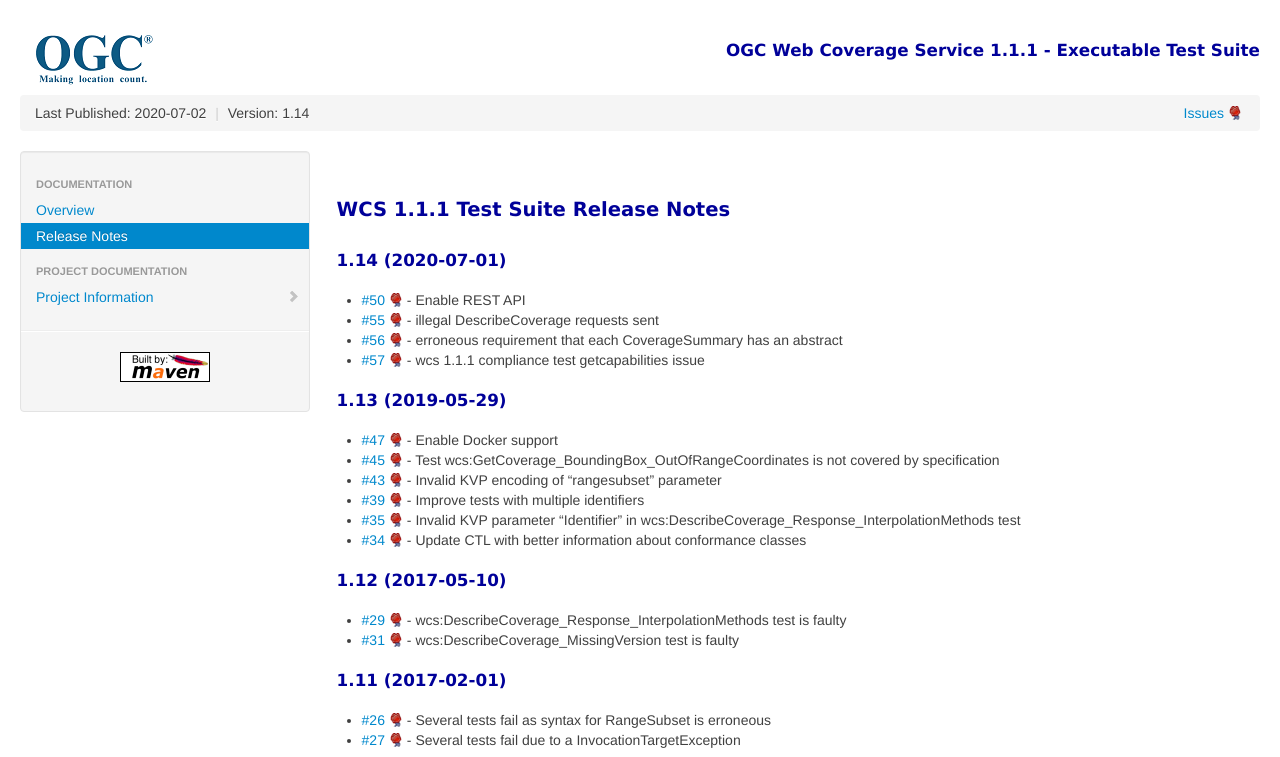
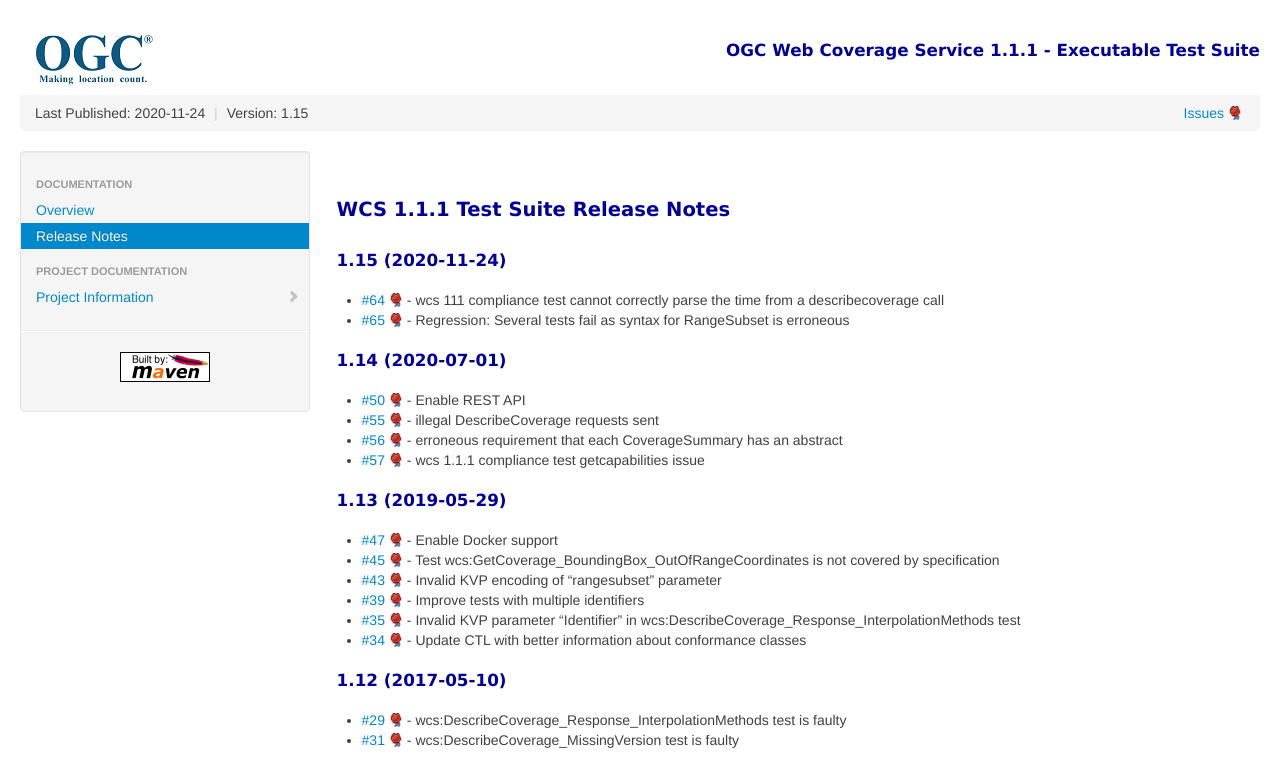
Before and after one commit to opengeospatial/ets-wcs11, a plain HTML site: page relnotes.html in a window 1280 px wide. Shown: the top 757 px of the page. Drawn offline with Linux system fonts and the light colour scheme.

Commit message:
Site checkin for project OGC Web Coverage Service 1.1.1 - Executable Test Suite

```diff
--- a/relnotes.html
+++ b/relnotes.html
@@ -1,13 +1,13 @@
 <!DOCTYPE html>
 <!--
- | Generated by Apache Maven Doxia at 2020-07-02
+ | Generated by Apache Maven Doxia at 2020-11-24
  | Rendered using Apache Maven Fluido Skin 1.3.1
 -->
 <html xmlns="http://www.w3.org/1999/xhtml" xml:lang="en" lang="en">
   <head>
     <meta charset="UTF-8" />
     <meta name="viewport" content="width=device-width, initial-scale=1.0" />
-    <meta name="Date-Revision-yyyymmdd" content="20200702" />
+    <meta name="Date-Revision-yyyymmdd" content="20201124" />
     <meta http-equiv="Content-Language" content="en" />
     <title>OGC Web Coverage Service 1.1.1 - Executable Test Suite &#x2013; WCS 1.1.1 Test Suite Release Notes</title>
     <link rel="stylesheet" href="./css/apache-maven-fluido-1.3.1.min.css" />
@@ -42,10 +42,10 @@
         <ul class="breadcrumb">
 
 
-                  <li id="publishDate">Last Published: 2020-07-02
+                  <li id="publishDate">Last Published: 2020-11-24
                       <span class="divider">|</span>
                    </li>
-                  <li id="projectVersion">Version: 1.14
+                  <li id="projectVersion">Version: 1.15
                       </li>
 
 
@@ -110,6 +110,15 @@
         <div id="bodyColumn"  class="span9" >
 
             <h1>WCS 1.1.1 Test Suite Release Notes</h1>
+<div class="section">
+<h2><a name="a1.15_2020-11-24"></a>1.15 (2020-11-24)</h2>
+
+<ul>
+
+<li><a class="externalLink" href="https://github.com/opengeospatial/ets-wcs11/issues/64">#64</a> - wcs 111 compliance test cannot correctly parse the time from a describecoverage call</li>
+
+<li><a class="externalLink" href="https://github.com/opengeospatial/ets-wcs11/issues/65">#65</a> - Regression: Several tests fail as syntax for RangeSubset is erroneous</li>
+</ul></div>
 <div class="section">
 <h2><a name="a1.14_2020-07-01"></a>1.14 (2020-07-01)</h2>
 
```
Also changed, not shown: index.html (+4 -4 lines), issue-tracking.html (+4 -4 lines), license.html (+4 -4 lines), project-info.html (+4 -4 lines), source-repository.html (+4 -4 lines).
